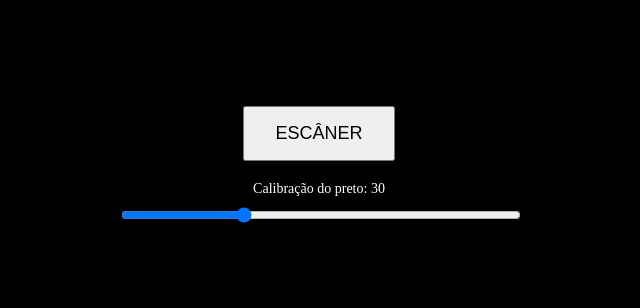
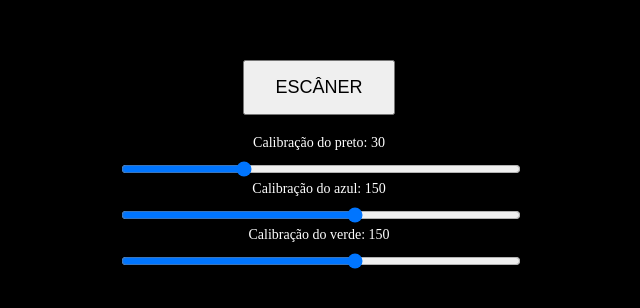
Before and after one commit to VOCACIONALGH/1029, a plain HTML site: page index.html in a window 1280 px wide. Shown: the part 224-532 px from the top of the page, without its empty margins (321-961 px from the left). Drawn offline with Linux system fonts and the light colour scheme.

Commit message:
Update index.html

```diff
--- a/index.html
+++ b/index.html
@@ -12,17 +12,23 @@
   <button id="scanBtn">ESCÂNER</button>
 
   <div id="calibration">
-    <label for="blackSlider">
+    <label>
       Calibração do preto:
       <span id="blackValue">30</span>
     </label>
-    <input
-      type="range"
-      id="blackSlider"
-      min="0"
-      max="100"
-      value="30"
-    >
+    <input type="range" id="blackSlider" min="0" max="100" value="30">
+
+    <label>
+      Calibração do azul:
+      <span id="blueValue">150</span>
+    </label>
+    <input type="range" id="blueSlider" min="0" max="255" value="150">
+
+    <label>
+      Calibração do verde:
+      <span id="greenValue">150</span>
+    </label>
+    <input type="range" id="greenSlider" min="0" max="255" value="150">
   </div>
 
   <div id="viewer">
```
